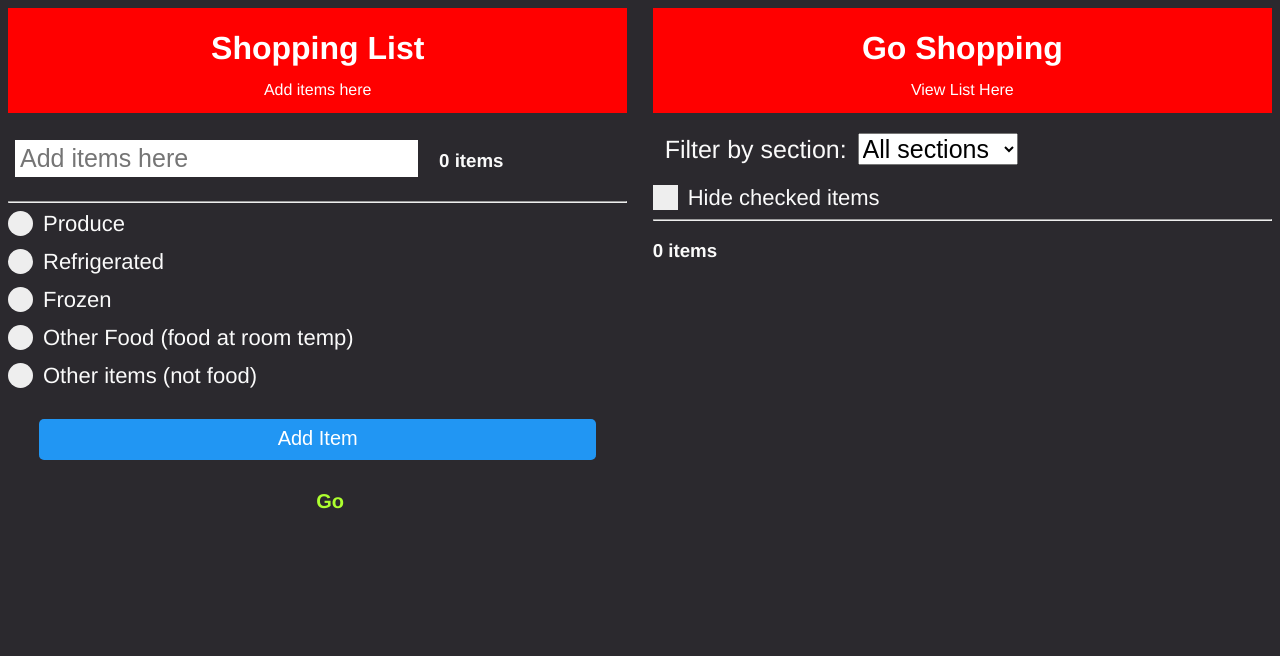
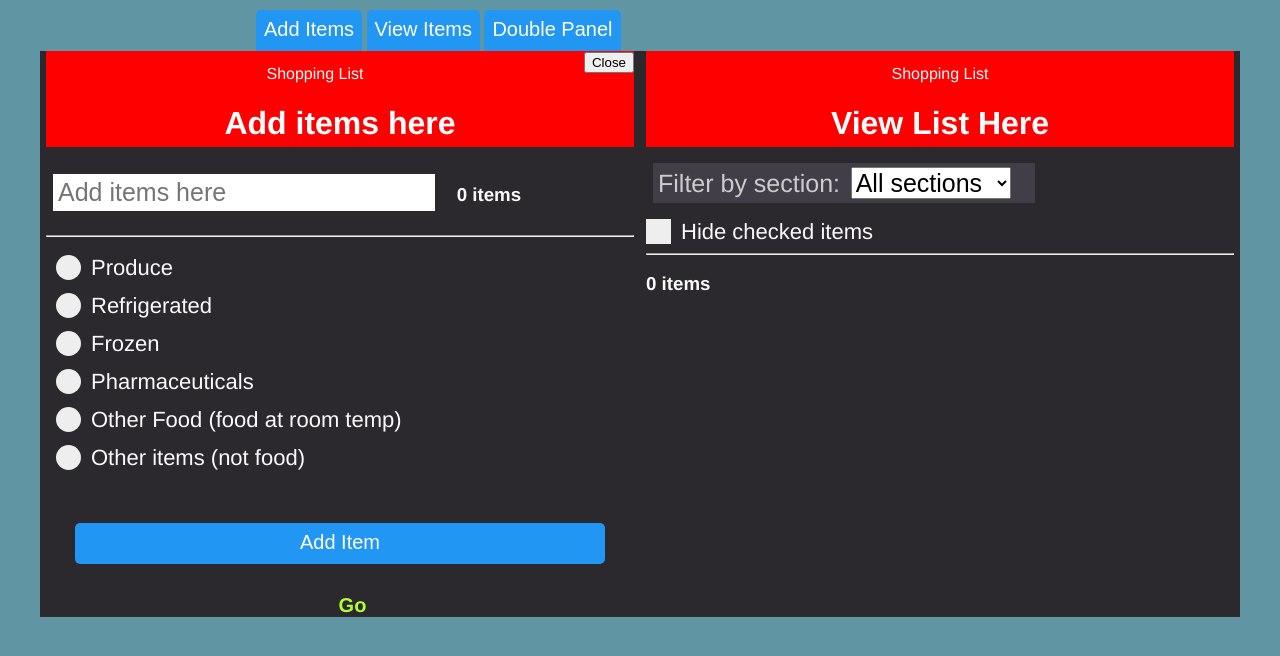
Before and after one commit to danMulvihill/shopping, a plain HTML site: page index.html in a window 1280 px wide. Drawn offline with Linux system fonts and the light colour scheme.

Commit message:
Some changes, mostly styling

```diff
--- a/index.html
+++ b/index.html
@@ -9,24 +9,26 @@
         <link rel="stylesheet" href="style.css">
 </head>
 <body>
-    <!-- <nav>
+    <nav>
         <button class="button button__tab" id="nav-prep">Add Items</button>
-        <button class="button button__tab" id="nav-shop">Go Shopping</button>
-    </nav> -->
+        <button class="button button__tab" id="nav-shop">View Items</button>
+        <button class="button button__tab" id="both-shop">Double Panel</button>
+    </nav>
     <div class="main-container">
         <div id="prep-view">
             <div class="header">
-                    <h1 class="header__title">Shopping List</h1>
-                    <h2 class="header__subtitle">Add items here</h2>
+                    <button class="view-closer" style="float:right">Close</button>
+                    <h2 class="header__subtitle">Shopping List</h2>
+                    <h1 class="header__title">Add items here</h1>
 
             </div>
 
-            <form id="new-item" class="actions_container">
-                <input class="input" type="text" placeholder="Add items here" name="text">
-                <span id="itemCount"></span>
-                <hr>
+        <form id="new-item" class="actions_container">
+            <input id="text" class="input" type="text" placeholder="Add items here" name="text">
+            <span id="itemCount"></span>
+            <hr>
 
-                <div>
+                <div class="checkbox-area">
                     <label class="container-radio">Produce
                         <input type="radio" id ="add" value="Produce" name="foodtype">
                         <span class="checkmark-radio"></span>
@@ -39,6 +41,11 @@
                     <input type="radio"id="add" value="Frozen" name="foodtype">
                     <span class="checkmark-radio"></span>
                     </label>
+                    <label class="container-radio">Pharmaceuticals
+                    <input type="radio"id="add" value="Pharma" name="foodtype">
+                    <span class="checkmark-radio"></span>
+                    </label>
+
                     <label class="container-radio">Other Food (food at room temp)
                     <input type="radio" id ="add" name="foodtype" value="Other">
                     <span class="checkmark-radio"></span>
@@ -54,8 +61,8 @@
         </div>
         <div id="shop-view" >
             <div class="header">
-                <h1 class="header__title">Go Shopping</h1>
-                <h2 class="header__subtitle">View List Here</h2>
+                <h2 class="header__subtitle">Shopping List</h2>
+                <h1 class="header__title">View List Here</h1>
             </div>
             <div class="">
 
@@ -66,10 +73,11 @@
                     <label for="filter-by">Filter by section: </label>
 
                     <select id="filter-by" name="filter-by">
-                        <option value="Produce, Refrigerated, Frozen, Other, Nonfood">All sections</option>
+                        <option value="Produce, Refrigerated, Frozen, Pharma, Other, Nonfood">All sections</option>
                         <option value="Produce">Produce</option>
                         <option value="Refrigerated">Refrigerated</option>
                         <option value="Frozen">Frozen</option>
+                        <option value="Pharma">Pharma</option>
                         <option value="Other" checked >Other</option>
                         <option value="Nonfood">Nonfood</option>
                     </select>
--- a/shop-app.js
+++ b/shop-app.js
@@ -3,26 +3,34 @@
 //console.log(uuidv4());
 
 //navigation
-// document.querySelector("#nav-prep").addEventListener("click", function(){
-//     document.querySelector("#prep-view").style.display = "block";
-//     document.querySelector("#shop-view").style.display = "none";
-// });
+document.querySelector("#nav-prep").addEventListener("click", function(){
+    document.querySelector("#prep-view").style.display = "block";
+    document.querySelector("#prep-view").style.width = "100%";
+    document.querySelector("#shop-view").style.display = "none";
+});
 
-// document.querySelector("#nav-shop").addEventListener("click", function(){
-//     document.querySelector("#shop-view").style.display = "block";
-//     document.querySelector("#prep-view").style.display = "none";
-// });
+document.querySelector("#nav-shop").addEventListener("click", function(){
+    document.querySelector("#shop-view").style.display = "block";
+    document.querySelector("#shop-view").style.width = "100%";
+    document.querySelector("#prep-view").style.display = "none";
+});
+document.querySelector("#both-shop").addEventListener("click", function(){
+    document.querySelector("#shop-view").style.display = "block";
+    document.querySelector("#shop-view").style.width = "49%";
+    document.querySelector("#prep-view").style.display = "block";
+    document.querySelector("#prep-view").style.width = "49%";
+});
 
 //render
 const renderList = function (items, filters) {
-    const filteredItems = items.filter(function (item) {
-        const searchTextMatch = item.text.toLowerCase().includes(filters.searchText.toLowerCase());
+    let filteredItems = items.filter(function (item) {
+        let searchTextMatch = item.text.toLowerCase().includes(filters.searchText.toLowerCase());
         // const searchSectionMatch = item.section.includes(filters.pickSection);
-        const searchSectionMatch = filters.pickSection.includes(item.section) ;
-        const hideCompletedMatch = !filters.hideCompleted || !item.completed;
+        let searchSectionMatch = filters.pickSection.includes(item.section) ;
+        let hideCompletedMatch = !filters.hideCompleted || !item.completed;
         return searchTextMatch && hideCompletedMatch && searchSectionMatch;
     });
-    const itemsNotFound = filteredItems.filter(function (item) {
+    let itemsNotFound = filteredItems.filter(function (item) {
         return !item.completed
     });
 
@@ -38,7 +46,7 @@ const renderList = function (items, filters) {
 
 //get items from localStorage
 const getSavedItems = function(){
-    const itemsJSON = localStorage.getItem('items');
+    let itemsJSON = localStorage.getItem('items');
     if (itemsJSON !== null){
         return JSON.parse(itemsJSON);
     }else{
@@ -53,7 +61,7 @@ const saveItems= function(items){
 
 //remove item from list
 const removeItem = function(id){
-    const x = items.findIndex(function(item){
+    let x = items.findIndex(function(item){
         return item.id === id;
     })
     if(x > -1){
@@ -152,7 +160,7 @@ const genSumDOMFiltered = function(unretrievedItems){
 
 
 //init
-const sections = ["Frozen", "Produce", "Refrigerated", "Other", "Nonfood"]
+const sections = ["Frozen", "Produce", "Refrigerated", "Pharma", "Other", "Nonfood"]
 let items = getSavedItems();
 
 const filters = {
--- a/style.css
+++ b/style.css
@@ -26,10 +26,17 @@ html {
 }
 
 body {
-    background: #2B292E;
+    background: #6096a3;
   color: #fafafa;
   font-family: Helvetica, Arial, sans-serif;
   font-size: 1.6rem;
+  margin: 10px 0;
+}
+
+.main-container{
+  margin: 0;
+  background: #2B292E;
+
 }
 
 button {
@@ -96,11 +103,16 @@ a {
 }
 
 /* Form Inputs */
-
+#text{
+    background: white;
+    color: black;
+}
 
 .input {
 
     border: none;
+    color: #ccc;
+    background: #423e47;;
     font-size: 2.5rem;
     font-weight: 300;
     width: 65%;
@@ -122,6 +134,10 @@ span h3{
     display: flex;
     align-items: baseline;
 } */
+
+.checkbox-area{
+    padding: 10px;
+}
 
 .checkbox > input {
     margin-right: .4rem;
@@ -190,7 +206,7 @@ select{
 /* Note editor */
 
 .title-input {
-    border: 1px solid #DEDFE0;
+    /* border: 1px solid #DEDFE0; */
     font-size: 2rem;
     font-weight: 300;
     display: block;
@@ -423,8 +439,15 @@ select{
     text-align: center;
 }
 
+/* #prep-view, #shop-view{
+    width: 98%;
+} */
+
 #prep-view{
     margin-bottom: 50px;
+}
+#both-shop{
+    display:none;
 }
 
 @media (min-width: 700px){
@@ -433,10 +456,27 @@ select{
         justify-content: space-between;
 
     }
+    nav{
+        margin-left: 20%;
+        width: 60%;
+    }
+
     #prep-view, #shop-view{
         width: 49%;
         display: block;
+        margin: 0 auto;
+    }
+    #both-shop{
+        display:inline-block;
     }
 
+}
 
-}
+@media (min-width: 1000px){
+    .main-container{
+        width: 97%;
+        max-width: 1200px;
+        margin: 0 auto;
+        }
+
+    }
```
